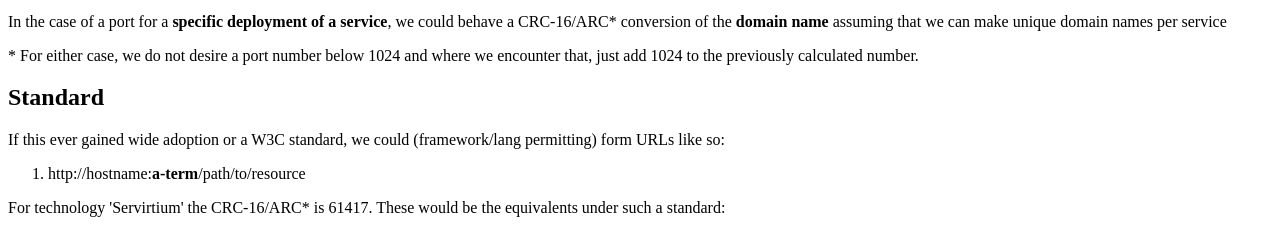
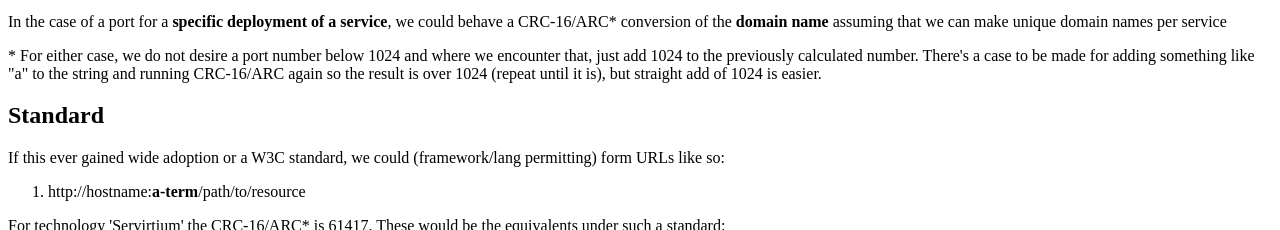
Before and after one commit to paul-hammant/port-calculator, a plain HTML site: page index.html in a window 1280 px wide. Shown: the part 549-779 px from the top of the page. Drawn offline with Linux system fonts and the light colour scheme.

Commit message:
alternate to add 1024

```diff
--- a/index.html
+++ b/index.html
@@ -41,7 +41,7 @@
 <p>In the case of a port for a <b>specific deployment of a service</b>, we could behave a CRC-16/ARC* conversion of the
     <b>domain name</b> assuming that we can make unique domain names per service</p>
 <p>* For either case, we do not desire a port number below 1024 and where we encounter that, just add 1024 to the
-    previously calculated number.</p>
+    previously calculated number. There's a case to be made for adding something like "a" to the string and running CRC-16/ARC again so the result is over 1024 (repeat until it is), but straight add of 1024 is easier.</p>
 <h2>Standard</h2>
 <p>If this ever gained wide adoption or a W3C standard, we could (framework/lang permitting) form URLs like so:
 </p>
```
